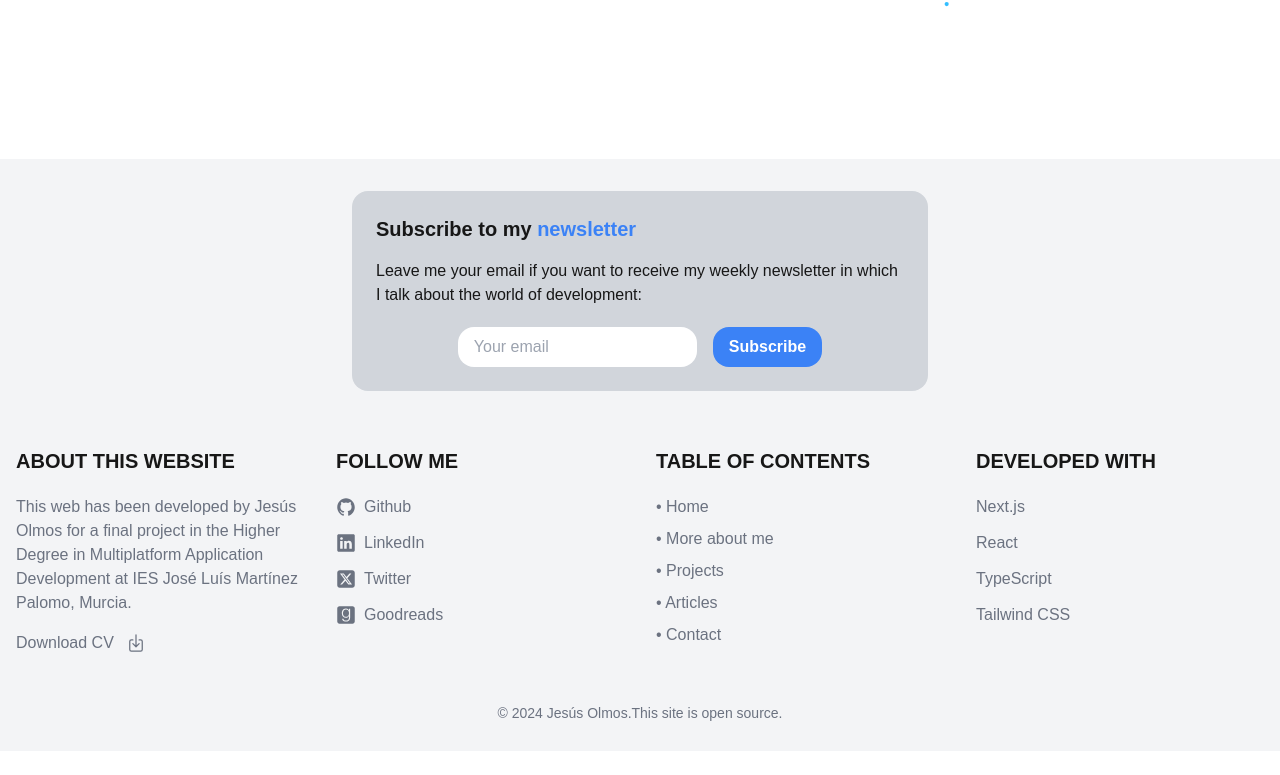
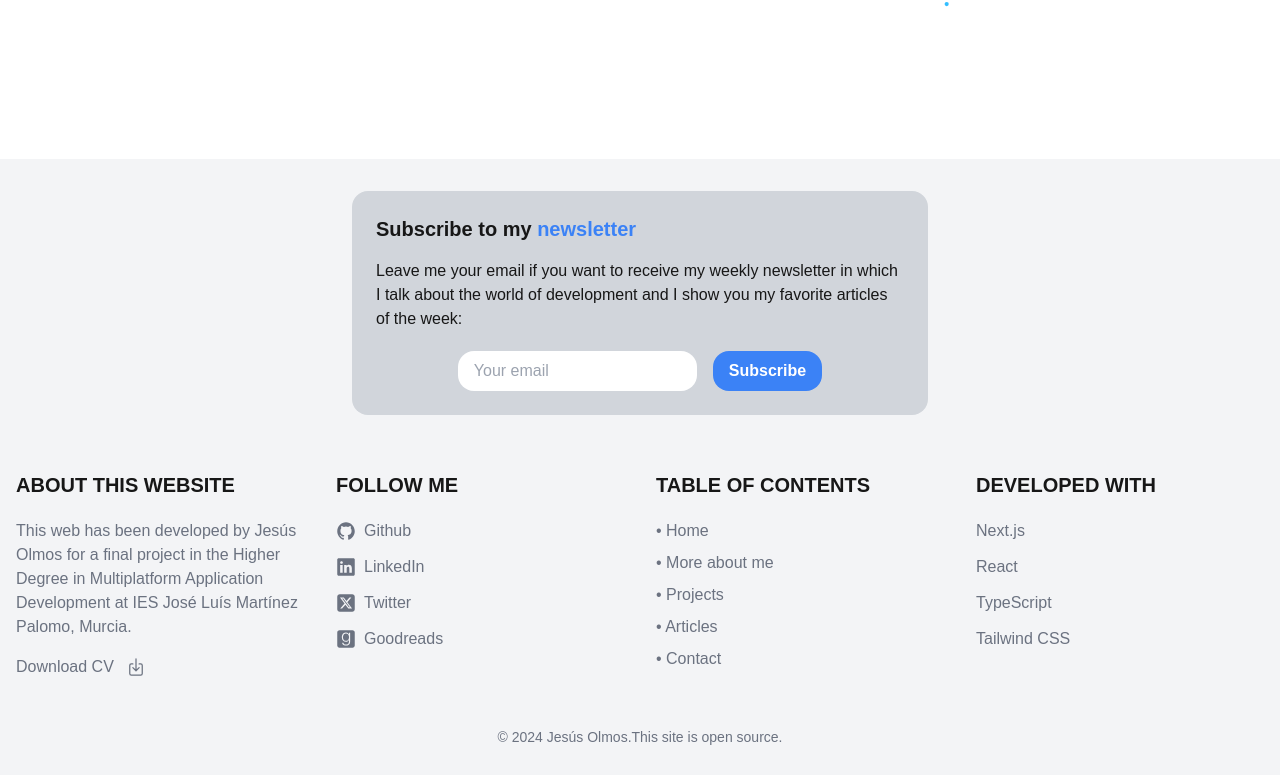
Before and after one commit to JOlmos98/portfolio-jos, a Next.js app: page /home in a window 1280 px wide. Shown: the part 789-1564 px from the top of the page. Before the commit the page ends 1540 px from the top, so only its background shows below. Built offline with nearby package versions, Linux system fonts and the light colour scheme.

Commit message:
refactor: info añadida a la tarjeta de la newsletter. WIP: pre implementar traducciones.

```diff
--- a/src/components/footer/Footer.tsx
+++ b/src/components/footer/Footer.tsx
@@ -21,7 +21,7 @@ export const Footer = () => {
                     <h2 className='text-xl font-bold mb-4'>Subscribe to my <span className="text-blue-500 dark:text-blue-400 font-bold">newsletter</span></h2>
                     <div className="flex items-center justify-center">
                         <p>
-                            Leave me your email if you want to receive my weekly newsletter in which I talk about the world of development:
+                            Leave me your email if you want to receive my weekly newsletter in which I talk about the world of development and I show you my favorite articles of the week:
                         </p>
                     </div>
                     <div className="flex items-center justify-center pt-5">
```
